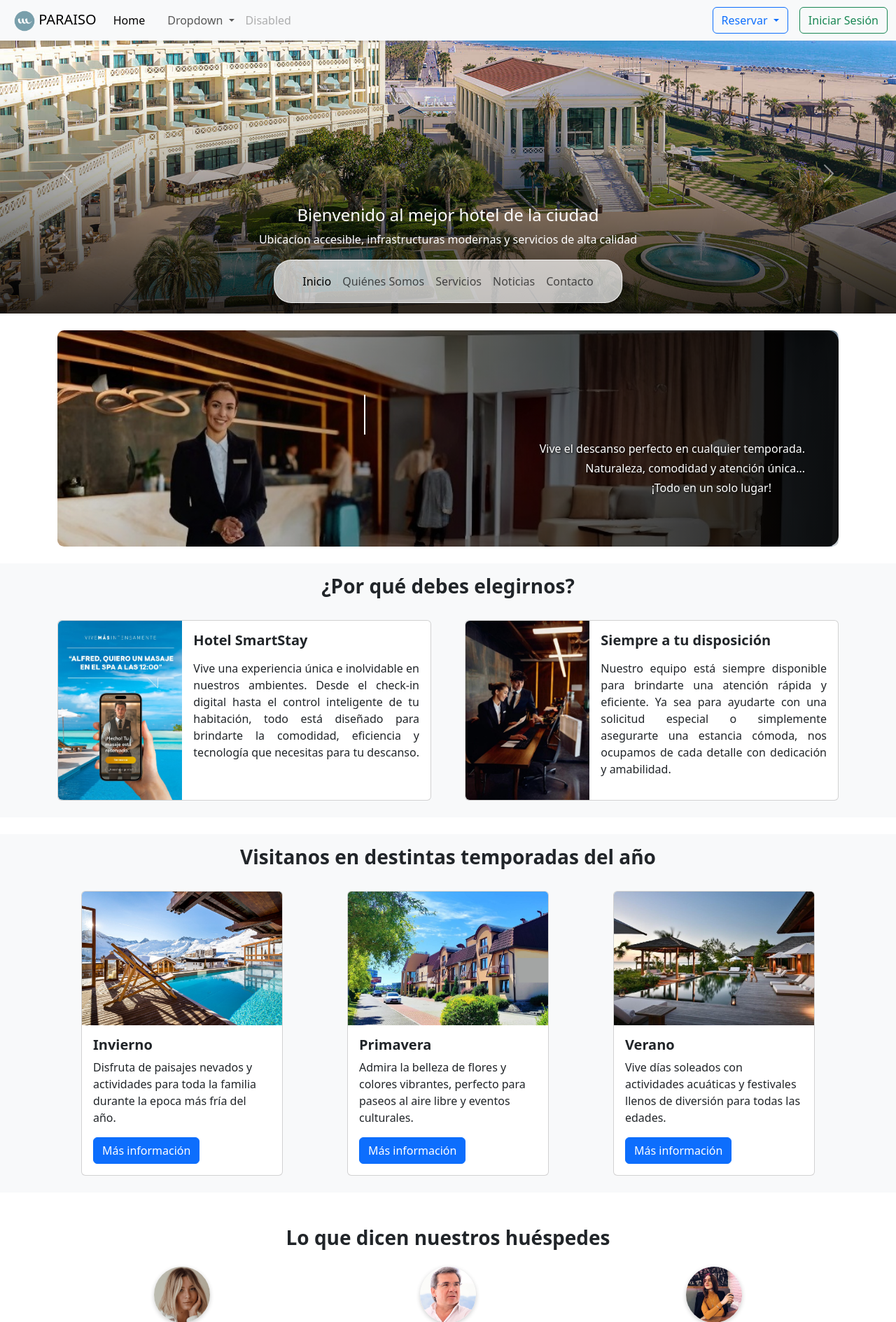
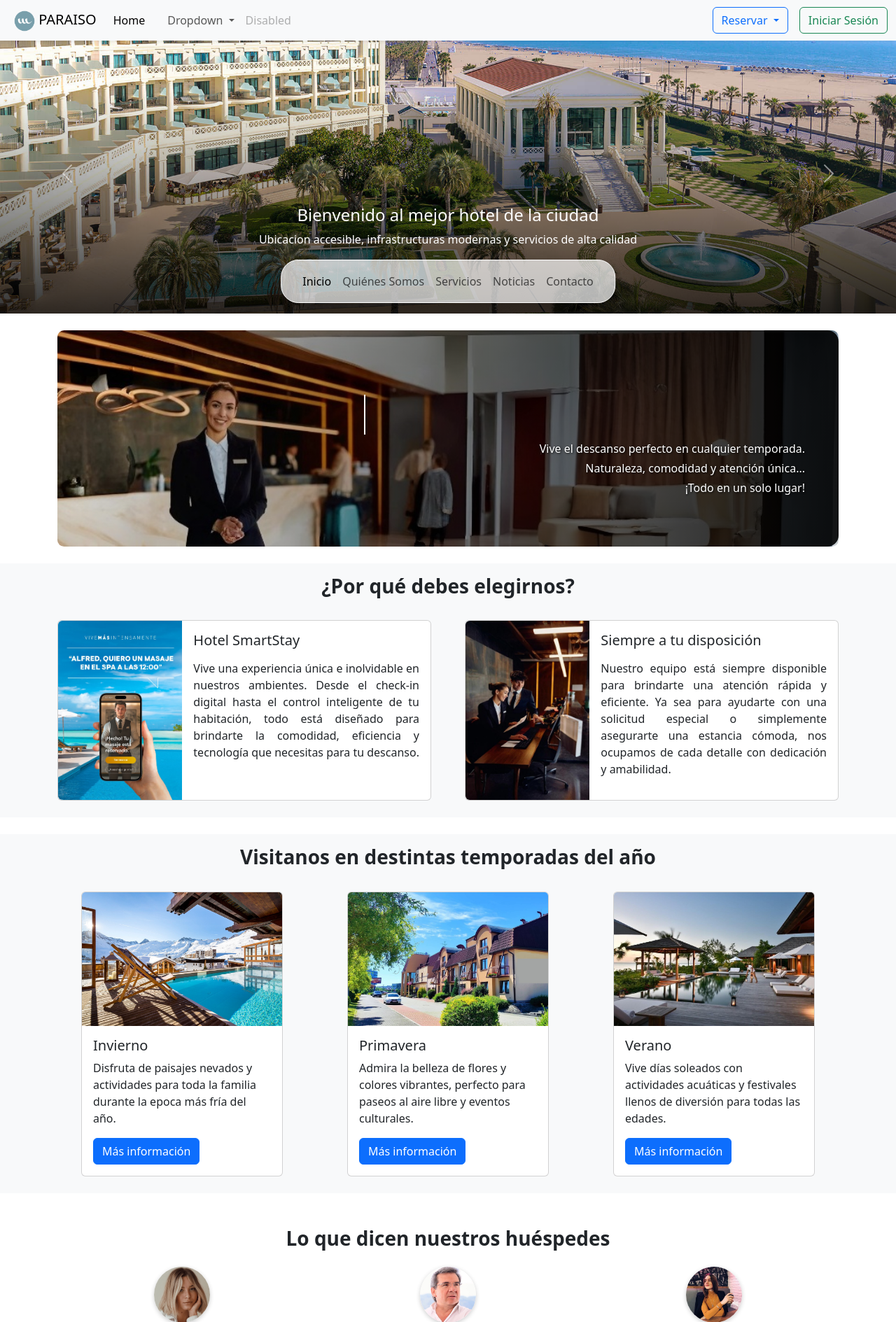
Before and after one commit to Liam-wh/Hotel, a Flask app: page /bienvenido in a window 1280 px wide. Shown: the top 1889 px of the page at 70% size. Run offline with Flask 3, Linux system fonts and the light colour scheme.

Commit message:
mejorado

```diff
--- a/static/style.css
+++ b/static/style.css
@@ -53,17 +53,18 @@ html, body {
     transform: translateX(-50%);
     z-index: 4;
     border-radius: 25px;
-    padding: 10px 20px;
+    padding: 10px 10px;
     box-shadow: 0 4px 10px rgba(0, 0, 0, 0.2);
     background-color: rgba(255, 255, 255, 0.7);
     /* fondo blanco con 60% de opacidad */
-    border: 1px solid rgba(255, 255, 255, 0.8);
+    border: 1px solid rgba(255, 255, 255, 1);
     /* borde blanco claro */
 }
+
 /* Responsive adjustments */
 @media (max-width: 768px) {
     #carrusel {
-        height: 300px;
+        height: 350px;
     }
 
     #carrusel-img {
@@ -71,10 +72,10 @@ html, body {
     }
 
     #carrusel-text {
-        font-size: 0.9rem;
+        font-size: 0.8rem;
         width: 90%;
         left: 50%;
-        bottom: 15%;
+        bottom: 18%;
         transform: translate(-50%, 0%);
         padding: 10px;
     }
--- a/templates/base.html
+++ b/templates/base.html
@@ -16,7 +16,7 @@
 
 <body>
     <div id="main-content">
-        <nav class="navbar navbar-expand-lg bg-body-tertiary fixed-top shadow-sm">
+        <nav class="navbar navbar-expand-sm bg-body-tertiary fixed-top shadow-sm">
             <div class="container-fluid">
                 <a class="navbar-brand" href="#">
                     <img src="{{ url_for('static', filename='images/logo.png') }}" alt="Logo" class="ms-2"
@@ -133,9 +133,9 @@
             </div>
 
             <!-- Navbar superpuesto abajo -->
-            <nav id="navbar-centro" class="navbar navbar-expand-lg second-navbar">
+            <nav id="navbar-centro" class="navbar navbar-expand-sm second-navbar">
                 <div class="container-fluid justify-content-center">
-                    <button class="navbar-toggler" type="button" data-bs-toggle="collapse"
+                    <button class="navbar-toggler gx-4" type="button" data-bs-toggle="collapse"
                         data-bs-target="#navbarContenido" aria-controls="navbarContenido" aria-expanded="false"
                         aria-label="Toggle navigation">
                         <span class="navbar-toggler-icon"></span>
--- a/templates/pagina/index.html
+++ b/templates/pagina/index.html
@@ -20,7 +20,7 @@
                     <h3 class="card-title fw-bold typewriter">Bienvenido al Hotel Paraíso</h3>
                     <p class="mb-1">Vive el descanso perfecto en cualquier temporada.</p>
                     <p class="mb-1">Naturaleza, comodidad y atención única...</p>
-                    <p class="mb-1 me-5">¡Todo en un solo lugar!</p>
+                    <p class="mb-1">¡Todo en un solo lugar!</p>
                 </div>
             </div>
         </div>
@@ -42,8 +42,8 @@
                         </div>
                         <div class="col-md-8">
                             <div class="card-body">
-                                <h5 class="card-title mb-3 fw-bold">Hotel SmartStay</h5>
-                                <p class="card-text text-justify">
+                                <h5 class="card-title mb-3 ">Hotel SmartStay</h5>
+                                <p class=" text-justify">
                                     Vive una experiencia única e
                                     inolvidable en nuestros ambientes.
                                     Desde el check-in digital hasta el control inteligente de tu
@@ -64,8 +64,8 @@
                         </div>
                         <div class="col-md-8">
                             <div class="card-body">
-                                <h5 class="card-title mb-3 fw-bold">Siempre a tu disposición</h5>
-                                <p class="card-text text-justify">
+                                <h5 class="card-title mb-3 ">Siempre a tu disposición</h5>
+                                <p class="text-justify">
                                     Nuestro equipo está siempre disponible para brindarte una atención
                                     rápida y eficiente.
                                     Ya sea para ayudarte con una solicitud especial o simplemente asegurarte una
@@ -89,8 +89,8 @@
                 <div class="card" id="card-mov" style="width: 18rem;">
                     <img src="{{ url_for('static', filename='images/invierno.jpg') }}" class="card-img-top" alt="...">
                     <div class="card-body">
-                        <h5 class="card-title fw-bold">Invierno</h5>
-                        <p class="card-text">Disfruta de paisajes nevados y actividades para toda la familia durante
+                        <h5 class="card-title">Invierno</h5>
+                        <p class=" ">Disfruta de paisajes nevados y actividades para toda la familia durante
                             la epoca más fría del año.</p>
                         <a href="#" class="btn btn-primary">Más información</a>
                     </div>
@@ -100,8 +100,8 @@
                 <div class="card" id="card-mov" style="width: 18rem;">
                     <img src="{{ url_for('static', filename='images/primavera.jpg') }}" class="card-img-top" alt="...">
                     <div class="card-body">
-                        <h5 class="card-title fw-bold">Primavera</h5>
-                        <p class="card-text">Admira la belleza de flores y colores vibrantes, perfecto para paseos
+                        <h5 class="card-title ">Primavera</h5>
+                        <p class=" ">Admira la belleza de flores y colores vibrantes, perfecto para paseos
                             al aire libre y eventos culturales.</p>
                         <a href="#" class="btn btn-primary">Más información</a>
                     </div>
@@ -111,8 +111,8 @@
                 <div class="card" id="card-mov" style="width: 18rem;">
                     <img src="{{ url_for('static', filename='images/verano.jpg') }}" class="card-img-top" alt="...">
                     <div class="card-body">
-                        <h5 class="card-title fw-bold">Verano</h5>
-                        <p class="card-text">Vive días soleados con actividades acuáticas y festivales llenos de
+                        <h5 class="card-title">Verano</h5>
+                        <p class=" ">Vive días soleados con actividades acuáticas y festivales llenos de
                             diversión para todas las edades.</p>
                         <a href="#" class="btn btn-primary">Más información</a>
                     </div>
```
Also changed, not shown: templates/pagina/noticias.html (+4 -4 lines), templates/pagina/quienes_somos.html (+4 -4 lines).
